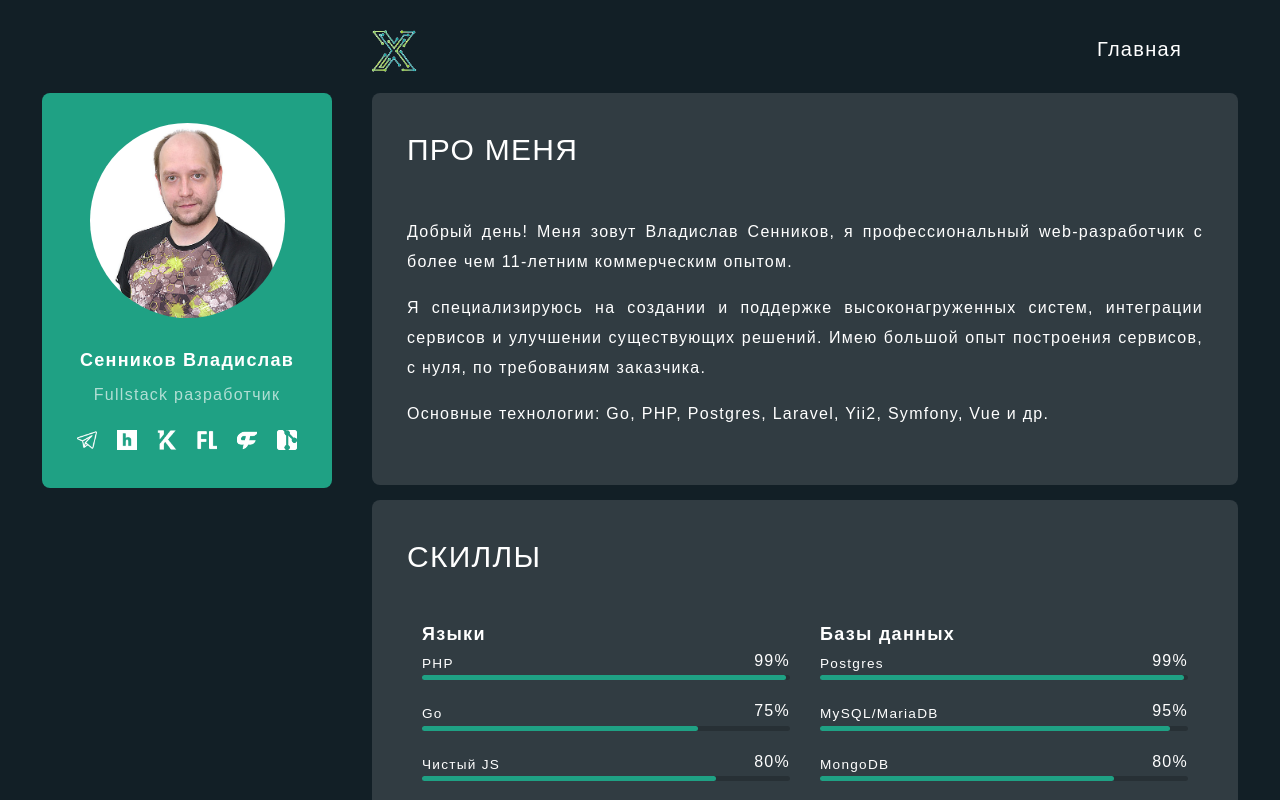
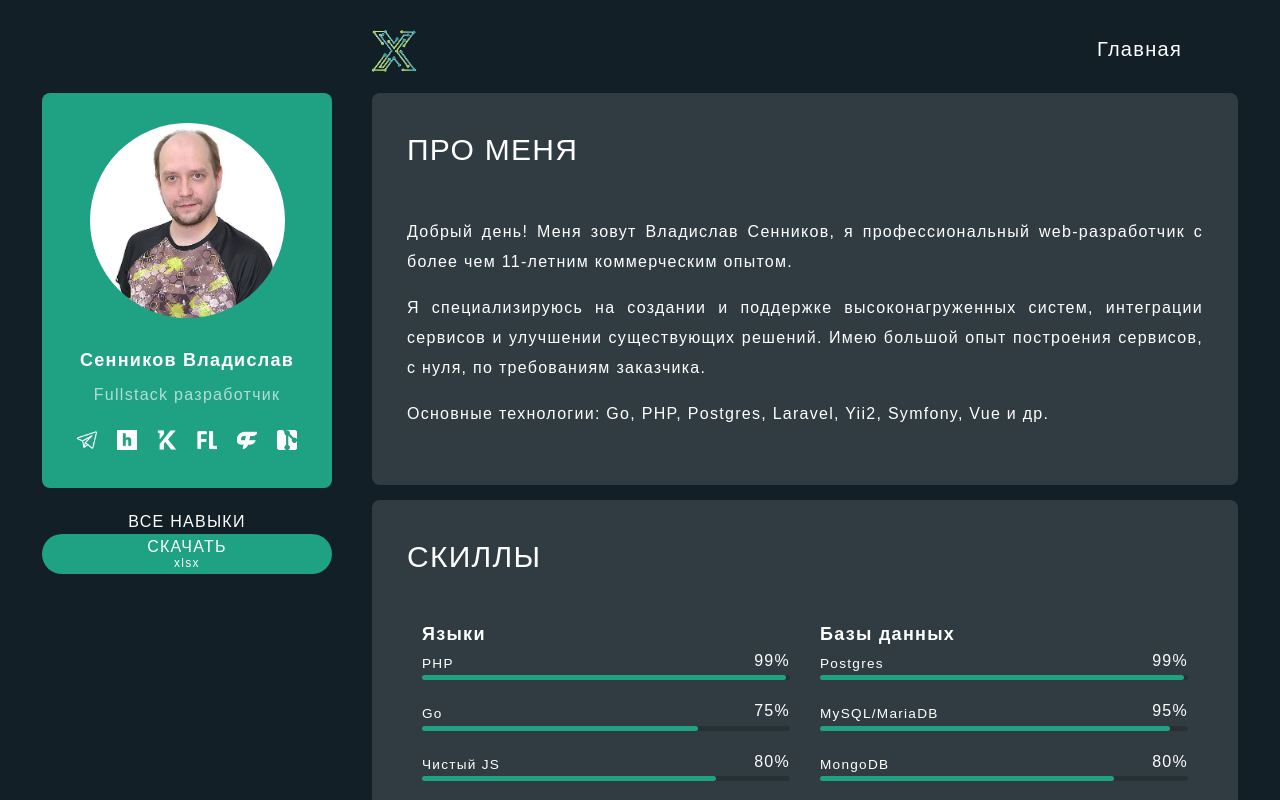
Before and after one commit to 456un/visit, a Vue app: page / in a window 1280 px wide. Shown: the top 800 px of the page. Built offline with nearby package versions, Linux system fonts and the light colour scheme; no server answers.

Commit message:
feat(skills): сделать файл со всеми навыками

```diff
--- a/src/App.vue
+++ b/src/App.vue
@@ -1,6 +1,7 @@
 <script setup>
 import HeaderComponent from '@/components/layout/HeaderComponent.vue'
 import PhotoComponent from '@/components/layout/PhotoComponent.vue'
+import DownloadSkillsComponent from "@/components/widgets/DownloadSkillsComponent.vue";
 </script>
 
 <template>
@@ -8,8 +9,9 @@ import PhotoComponent from '@/components/layout/PhotoComponent.vue'
     <HeaderComponent></HeaderComponent>
     <main>
       <div id="app-content">
-        <div class="photo">
+        <div class="right-block">
           <PhotoComponent/>
+          <DownloadSkillsComponent/>
         </div>
         <div class="content">
           <RouterView/>
@@ -48,7 +50,7 @@ main {
         margin-left: 0;
       }
 
-      .photo {
+      .right-block {
         display: none;
       }
     }
--- a/src/components/layout/PhotoComponent.vue
+++ b/src/components/layout/PhotoComponent.vue
@@ -4,7 +4,7 @@ import SocialComponent from "@/components/widgets/SocialComponent.vue";
 export default {
   name: "PhotoComponent",
   components: {
-    SocialComponent
+    SocialComponent,
   }
 }
 </script>
--- /dev/null
+++ b/src/components/widgets/DownloadSkillsComponent.vue
@@ -0,0 +1,52 @@
+<script>
+export default {
+  name: "DownloadSkillsComponent",
+}
+</script>
+
+<template>
+  <div class="download-skills">
+    <div class="btn-title">Все навыки</div>
+    <a class="btn" href="/assets/upload/skills.xlsx">
+      <div class="btn-text">Скачать</div>
+      <div class="btn-label">xlsx</div>
+    </a>
+  </div>
+</template>
+
+<style scoped lang="scss">
+.download-skills {
+  display: flex;
+  flex-direction: column;
+  margin: 25px auto 0 auto;
+
+  .btn-title {
+    text-align: center;
+    text-transform: uppercase;
+  }
+
+  .btn {
+    display: block;
+    text-align: center;
+    width: 100%;
+    height: fit-content;
+    margin: 3px auto 0 auto;
+    padding: 4px 0;
+    border-radius: 40px;
+    background-color: #1FA184;
+    cursor: pointer;
+    outline: none;
+    border: none;
+    text-decoration: none;
+    color: white;
+
+    .btn-text {
+      text-transform: uppercase;
+    }
+
+    .btn-label {
+      font-size: 12px;
+    }
+  }
+}
+</style>
--- a/src/views/HomePage.vue
+++ b/src/views/HomePage.vue
@@ -9,6 +9,7 @@ import SocialComponent from "@/components/widgets/SocialComponent.vue";
 import ContactComponent from "@/components/widgets/ContactComponent.vue";
 import PhotoComponent from "@/components/layout/PhotoComponent.vue";
 import SkillsBlockComponent from "@/components/widgets/SkillsBlockComponent.vue";
+import DownloadSkillsComponent from "@/components/widgets/DownloadSkillsComponent.vue";
 
 export default {
   name: "HomePage.vue",
@@ -23,6 +24,7 @@ export default {
     SocialComponent,
     ContactComponent,
     SkillsBlockComponent,
+    DownloadSkillsComponent,
   }
 }
 </script>
@@ -30,6 +32,7 @@ export default {
 <template>
   <BlockInfoComponent class="no-padding top-block" id="#photo">
     <PhotoComponent class="photo-top"/>
+    <DownloadSkillsComponent class="download-skills-top"/>
   </BlockInfoComponent>
   <BlockInfoComponent id="#about">
     <h2 class="title">Про меня</h2>
@@ -400,6 +403,12 @@ a {
 @media (max-width: 768px) {
   .top-block {
     display: block;
+    background: transparent;
+  }
+
+  .download-skills-top {
+    width: calc(100% + 40px);
+    margin-bottom: 50px;
   }
 
   .columns {
```
Also changed, not shown: 1 other file (tests, documents, lock files or other folders).
